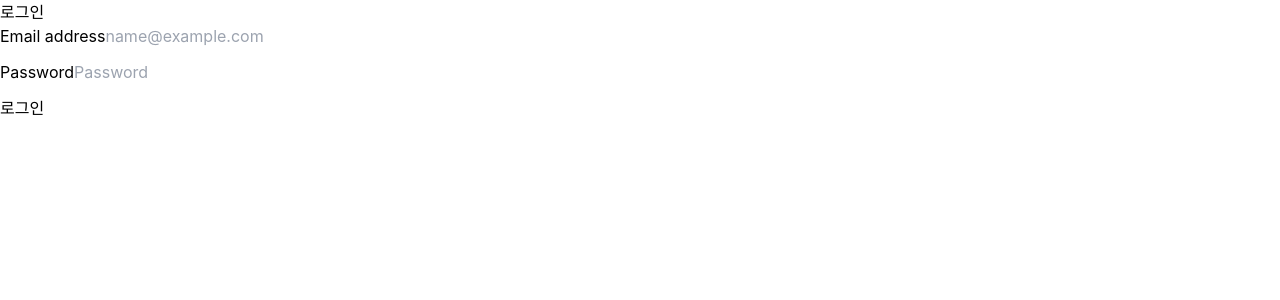
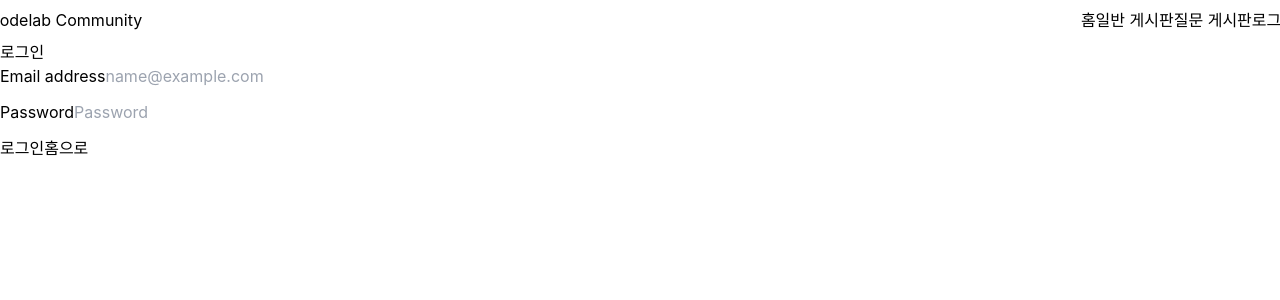
Before and after one commit to kbu715/community-app, a Next.js app: page /auth/sign-in in a window 1280 px wide. Shown: the top 300 px of the page. Built offline with nearby package versions, Linux system fonts and the light colour scheme.

Commit message:
feat: implement global state management using jotai - authAtom

```diff
--- a/components/Layout.js
+++ b/components/Layout.js
@@ -1,6 +1,9 @@
 import Link from 'next/link';
+import {useAtom} from "jotai";
+import authAtom from "../stores/authAtom";
 
 export default function Layout({children}) {
+    const [auth, setAuth] = useAtom(authAtom);
     return (
         <div className="flex flex-col">
             <header className="container flex flex-row justify-between py-2">
@@ -17,9 +20,21 @@ export default function Layout({children}) {
                     <Link href="/articles/ask">
                         <a className="btn btn-link">질문 게시판</a>
                     </Link>
-                    <Link href="/me">
-                        <a className="btn btn-link">내 정보</a>
-                    </Link>
+                    {!auth.loaded ? (
+                        <>로딩중</>
+                    ) : (
+                        <>
+                            {auth.user ? (
+                                <Link href="/me">
+                                    <a className="btn btn-link">내 정보</a>
+                                </Link>
+                            ) : (
+                                <Link href="/auth/sign-in">
+                                    <a className="btn btn-link">로그인</a>
+                                </Link>
+                            )}
+                        </>
+                    )}
                 </div>
             </header>
             <main className="flex-1">
--- a/package.json
+++ b/package.json
@@ -12,6 +12,7 @@
     "axios": "^0.27.2",
     "dayjs": "^1.11.2",
     "formik": "^2.2.9",
+    "jotai": "^1.6.7",
     "next": "12.1.6",
     "react": "18.1.0",
     "react-dom": "18.1.0",
--- a/pages/_app.js
+++ b/pages/_app.js
@@ -2,14 +2,32 @@ import '../styles/globals.css'
 import Head from 'next/head'
 import Cookies from 'universal-cookie'
 import axios from 'axios'
+import { useAtom } from 'jotai';
+import authAtom from '../stores/authAtom';
+import { useEffect } from 'react';
 
 function MyApp({ Component, pageProps }) {
   const cookies = new Cookies();
   const token = cookies.get('token');
+  const [, setAuth] = useAtom(authAtom);
 
   if (token) {
     axios.defaults.headers.common.Authorization = `Bearer ${token}`;
   }
+
+  useEffect(() => {
+    if (token) {
+        setAuth(auth => ({...auth, token}))
+        axios.get(`${process.env.API_HOST}/me`)
+            .then(response => setAuth(auth => ({...auth, user: response.data})))
+            .catch(() => {
+            })
+            .finally(() => setAuth(auth => ({...auth, loaded: true})))
+    } else {
+        setAuth(auth => ({...auth, loaded: true}))
+    }
+  }, [])
+
   return <>
     <Head>
       <title>Community App with Next.js</title>
--- a/pages/auth/sign-in.js
+++ b/pages/auth/sign-in.js
@@ -3,6 +3,10 @@ import axios from 'axios';
 import { validateEmail } from '../../utils/helpers';
 import {useRouter} from "next/router";
 import Cookies from "universal-cookie";
+import { useAtom } from 'jotai';
+import authAtom from '../../stores/authAtom';
+import Link from 'next/link';
+import Layout from '../../components/Layout';
 
 
 
@@ -29,8 +33,10 @@ import Cookies from "universal-cookie";
  */
 
 export default function SignIn() {
+    const [auth, setAuth] = useAtom(authAtom);
     const router = useRouter();
     return (
+        <Layout>
         <div className="container">
             <h1>로그인</h1>
             <Formik
@@ -55,11 +61,16 @@ export default function SignIn() {
                         .then(response => {
                             console.log(response.data);
                             const cookies = new Cookies();
+                            const user = response.data.user;
                             const token = response.data.token.token;
                             axios.defaults.headers.common.Authorization = `Bearer ${token}`;
                             // use '/' as the path if you want your cookie to be accessible on all pages
                             cookies.set('token', token, {path: '/'});
-
+                            setAuth(auth => ({
+                                ...auth,
+                                user,
+                                token
+                            }))
                             router.push(router.query.ref ?? '/me');
                         })
                         .catch(error => {
@@ -107,10 +118,14 @@ export default function SignIn() {
                             <button type="submit" className="btn btn-primary">
                                 {isSubmitting ? '로그인 중...' : '로그인'}
                             </button>
+                            <Link href='/'>
+                                <a className="btn btn-secondary">홈으로</a>
+                            </Link>
                         </div>
                     </form>
                 )}
             </Formik>
         </div>
+        </Layout>
     )
 }
--- /dev/null
+++ b/stores/authAtom.js
@@ -0,0 +1,7 @@
+import {atom} from 'jotai';
+
+export default atom({
+    loaded: false,
+    token: null,
+    user: null,
+});
```
Also changed, not shown: pages/index.js (+1 -6 lines), pages/me.js (+12 -0 lines), 1 other file (tests, documents, lock files or other folders).
